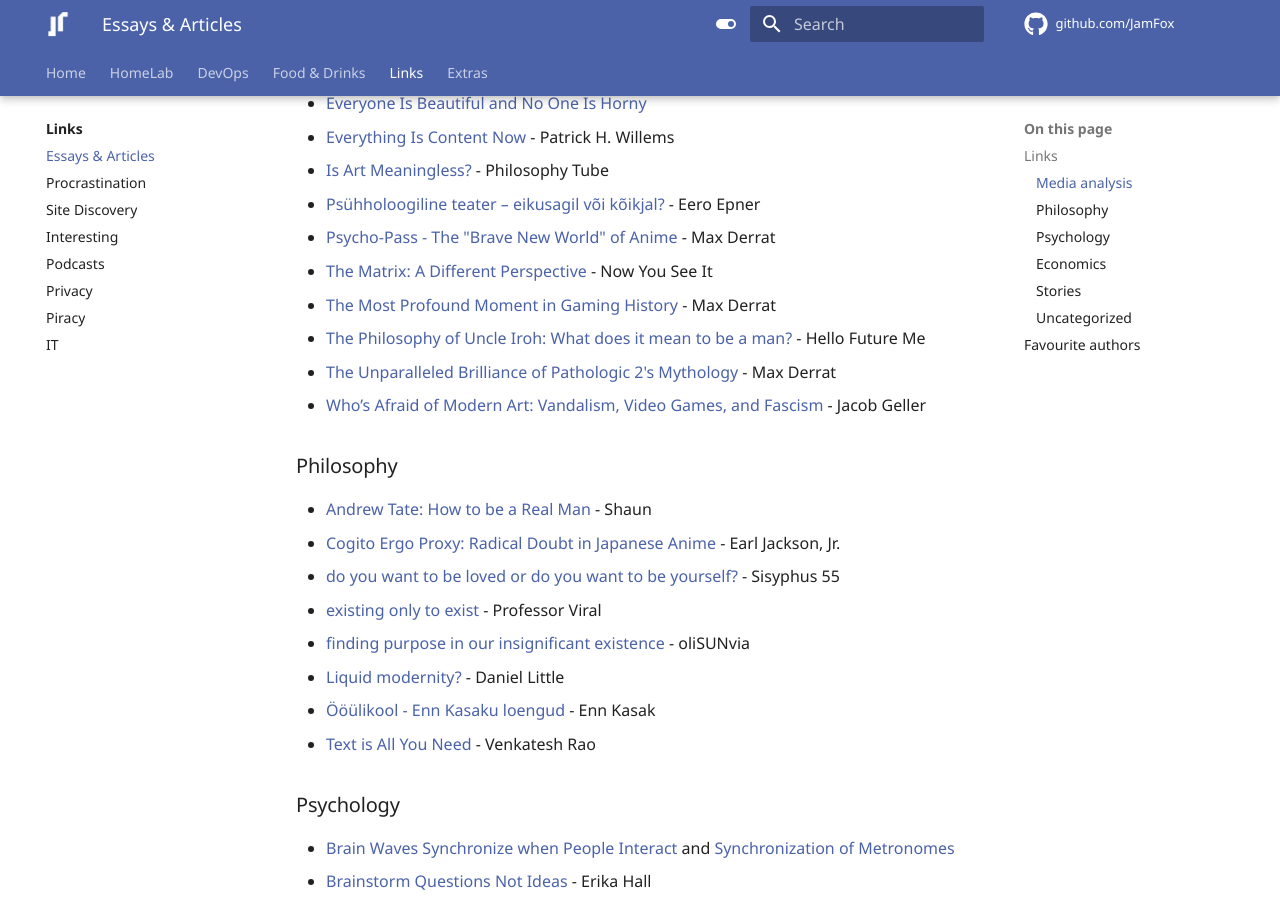
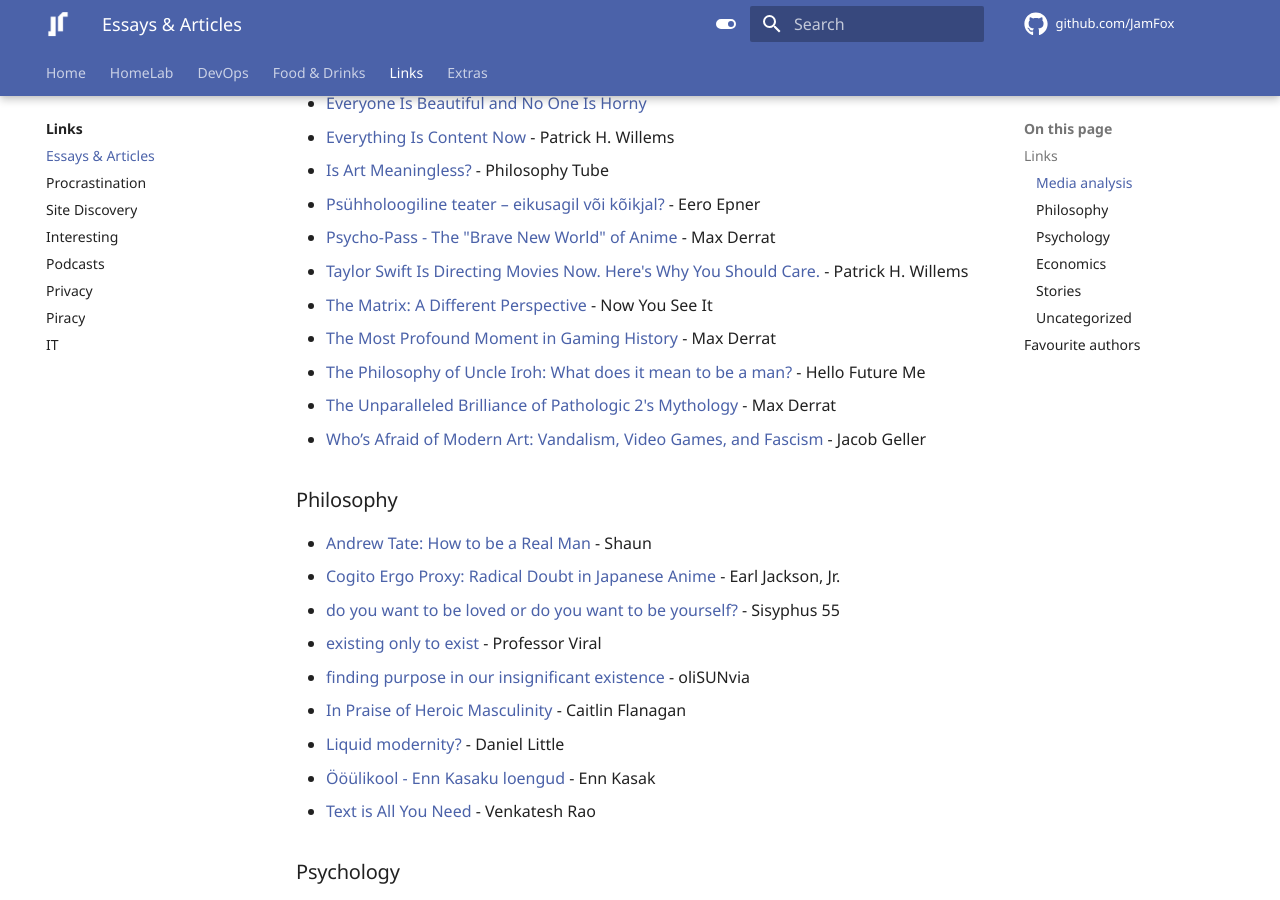
Before and after one commit to JamFox/docs.jamfox.dev, an MkDocs documentation site: the page built from docs/content/links/essays.md, in a window 1280 px wide and 900 px high, scrolled down 360 px. Built offline with MkDocs 1.6.1 and Material for MkDocs 9.7.7, drawn with Linux system fonts in a browser that asks for light colours; comment, search, counter and statistics services are not loaded.

Commit message:
ts and men

```diff
--- a/docs/content/links/essays.md
+++ b/docs/content/links/essays.md
@@ -14,6 +14,7 @@ title: "Essays & Articles"
 - [Is Art Meaningless?](https://youtu.be/T6EOVCYx7mY) - Philosophy Tube
 - [Psühholoogiline teater – eikusagil või kõikjal?](https://www.sirp.ee/s1-artiklid/teater/psuhholoogiline-teater-eikusagil-voi-koikjal/) - Eero Epner
 - [Psycho-Pass - The "Brave New World" of Anime](https://www.youtube.com/watch?v=IWqbt8ioJK0) - Max Derrat
+- [Taylor Swift Is Directing Movies Now. Here's Why You Should Care.](https://www.youtube.com/watch?v=bbUHATtb6GU) - Patrick H. Willems
 - [The Matrix: A Different Perspective](https://youtu.be/ORHB9c8e7ok) - Now You See It
 - [The Most Profound Moment in Gaming History](https://youtube.com/watch?v=jIYBod0ge3Y) - Max Derrat
 - [The Philosophy of Uncle Iroh: What does it mean to be a man?](https://www.youtube.com/watch?v=SezGJNNZmtI) - Hello Future Me
@@ -27,6 +28,7 @@ title: "Essays & Articles"
 - [do you want to be loved or do you want to be yourself?](https://youtu.be/3Y81L_CUV3M) - Sisyphus 55
 - [existing only to exist](https://www.youtube.com/watch?v=rCb4K_tc9OY) - Professor Viral
 - [finding purpose in our insignificant existence](https://youtu.be/qjvARuTSjqE) -  oliSUNvia
+- [In Praise of Heroic Masculinity](https://archive.li/https://www.theatlantic.com/ideas/archive/2023/08/heroic-toxic-masculinity-boys/675172/) - Caitlin Flanagan
 - [Liquid modernity?](https://understandingsociety.blogspot.com/2014/05/liquid-modernity.html) - Daniel Little
 - [Ööülikool - Enn Kasaku loengud](http://www.ylikool.ee/et/13/enn_kasak) - Enn Kasak
 - [Text is All You Need](https://studio.ribbonfarm.com/p/text-is-all-you-need) - Venkatesh Rao
```
